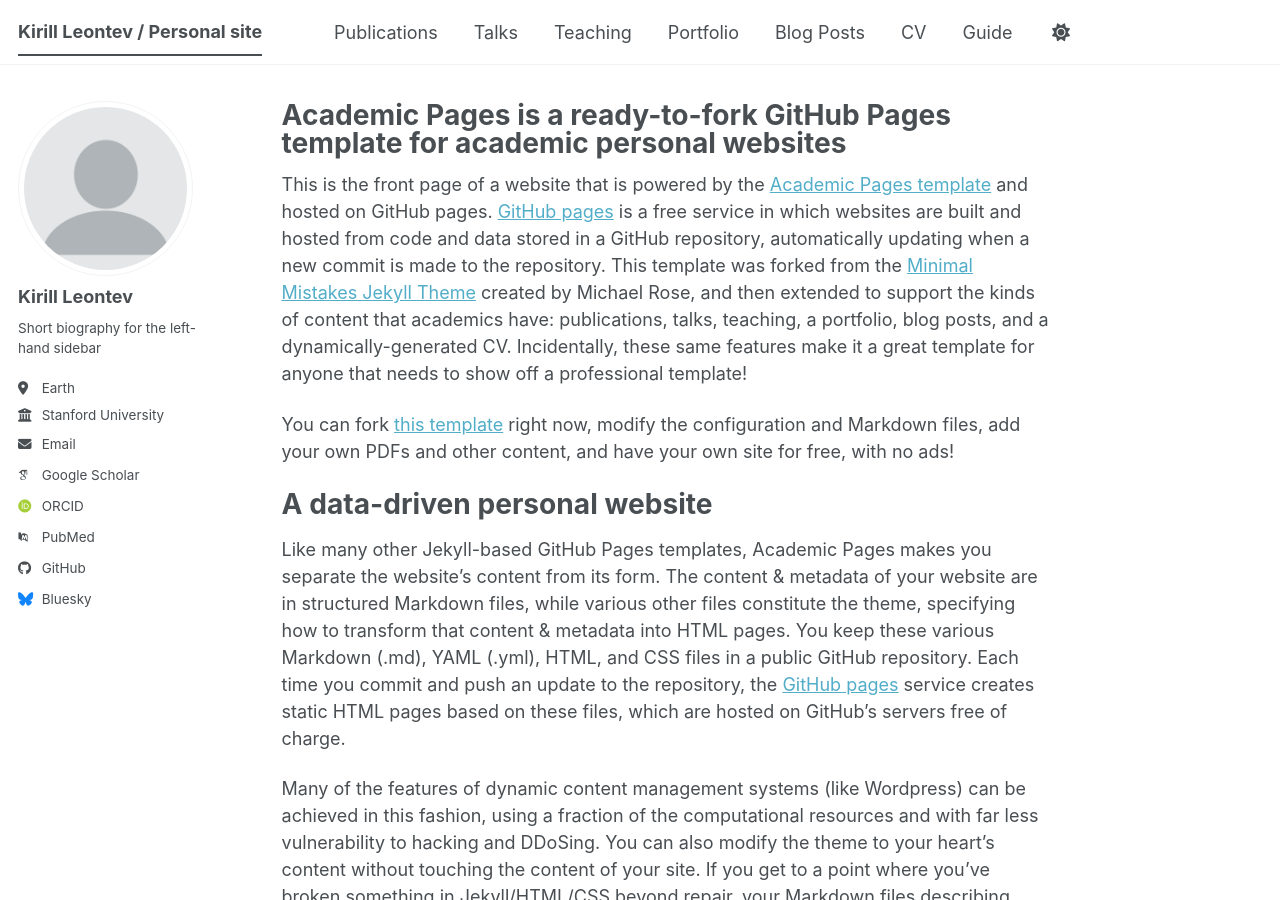
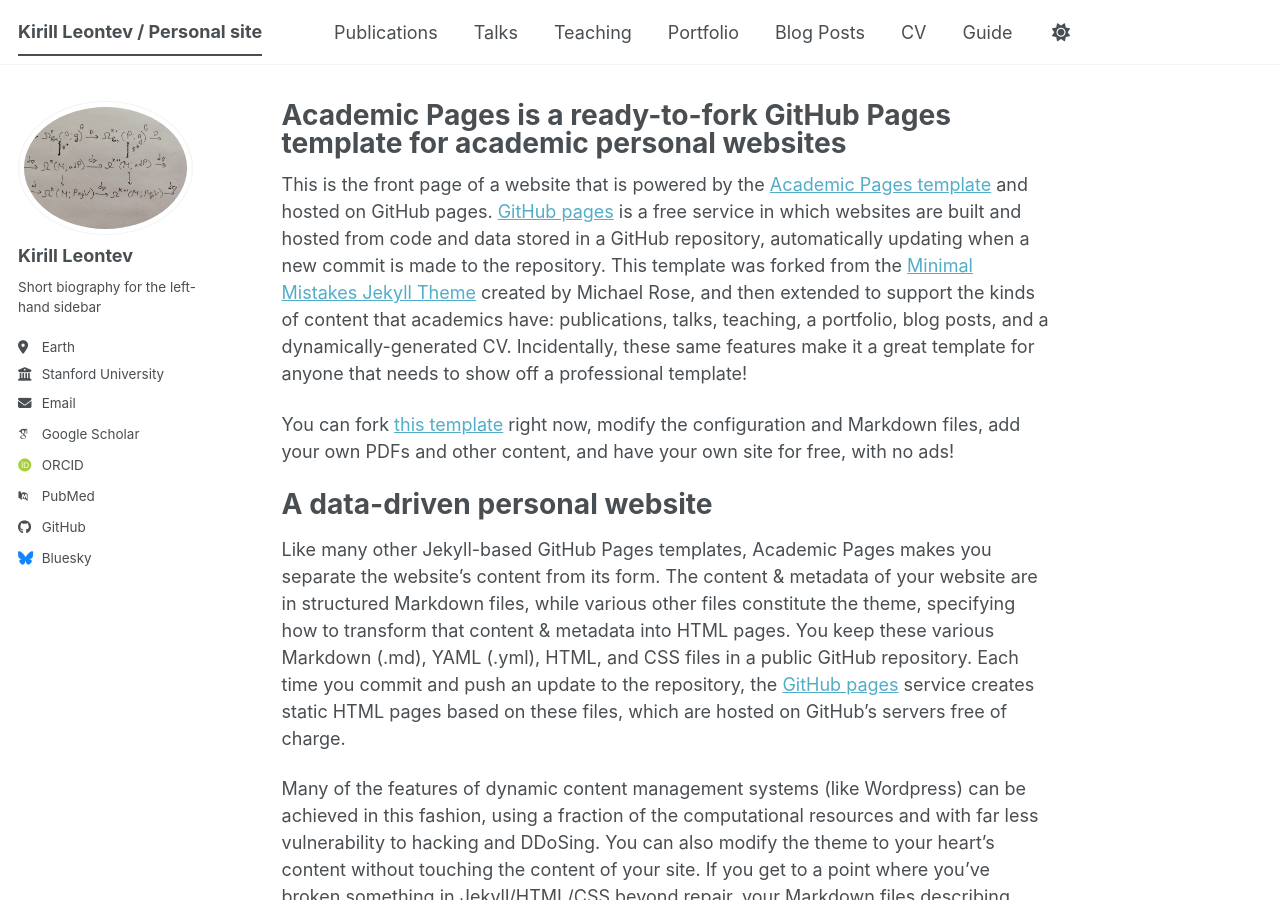
Before and after one commit to KirillGames-code/KirillGames-code.github.io, a Jekyll site: the page built from _pages/about.md, in a window 1280 px wide and 900 px high. Built offline with Jekyll 4.4.1, drawn with Linux system fonts in a browser that asks for light colours; some web fonts are replaced; a script bundle is joined from its source files by our own code; library files that are not in the unit come from our copies.

Commit message:
Update _config.yml

```diff
--- a/_config.yml
+++ b/_config.yml
@@ -23,7 +23,7 @@
 #               Additional customization can be done by editing /_includes/author-profile.html
 author:
   # Biographic information
-  avatar           : "profile.png"
+  avatar           : "5404454075975275164.jpg"
   name             : "Kirill Leontev"
   pronouns         : # example: "she/her"
   bio              : "Short biography for the left-hand sidebar"
```
